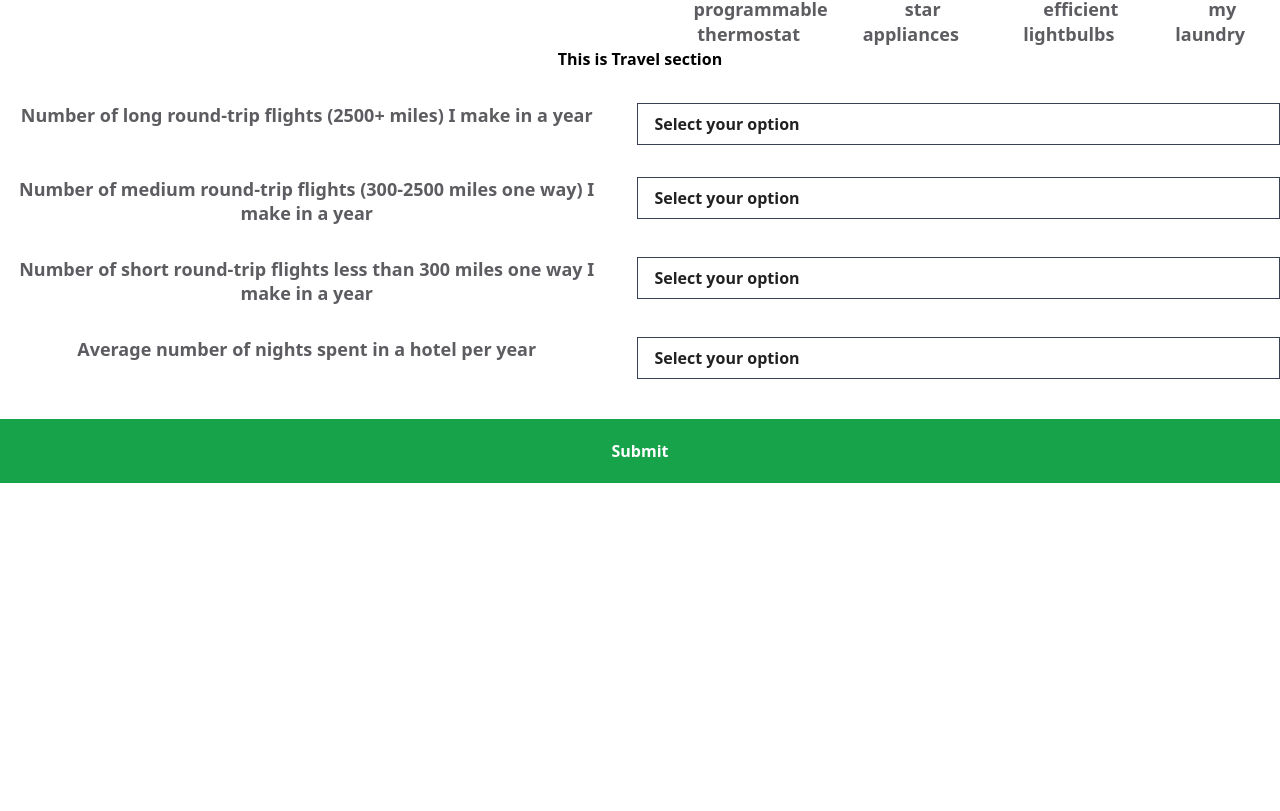
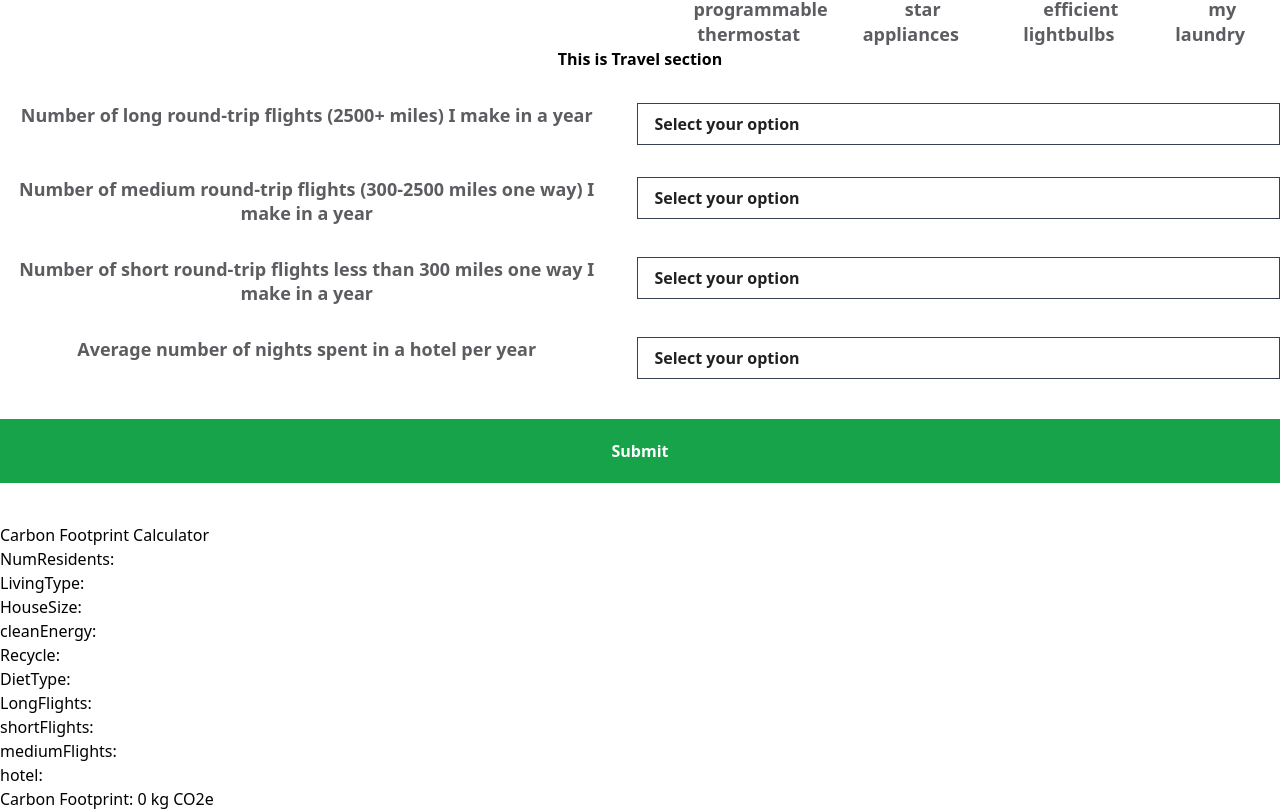
Before and after one commit to VinayakVispute/ClimateChangeHacks, a React (Vite) app in the folder calcu/: page / in a window 1280 px wide. Shown: the part 596-1407 px from the top of the page. Before the commit the page ends 1119 px from the top, so only its background shows below. Built offline with nearby package versions, Linux system fonts and the light colour scheme.

Commit message:
CarbonFootprintcalculator

```diff
--- /dev/null
+++ b/calcu/src/componets/CarbonFootprintCalculator.jsx
@@ -0,0 +1,38 @@
+import React, { useState } from "react";
+
+function CarbonFootprintCalculator({
+  NumResidents,
+  LivingType,
+  HouseSize,
+  cleanEnergy,
+  Recycle,
+  DietType,
+  LongFlights,
+  shortFlights,
+  mediumFlights,
+  hotel,
+
+
+}) {
+  // Define the carbon footprint calculation logic here
+  const carbonFootprint = NumResidents * 100;
+
+  return (
+    <div>
+      <h2>Carbon Footprint Calculator</h2>
+      <p>NumResidents: {NumResidents}</p>
+      <p>LivingType: {LivingType}</p>
+      <p>HouseSize: {HouseSize}</p>
+      <p>cleanEnergy: {cleanEnergy}</p>
+      <p>Recycle: {Recycle}</p>
+      <p>DietType: {DietType}</p>
+      <p>     LongFlights:{LongFlights}</p>
+      <p> shortFlights:{shortFlights}</p>
+      <p>mediumFlights:{mediumFlights}</p>
+      <p>hotel: {hotel}</p>
+      <p>Carbon Footprint: {carbonFootprint} kg CO2e</p>
+    </div>
+  );
+}
+
+export default CarbonFootprintCalculator;
--- a/calcu/src/componets/EventForm.jsx
+++ b/calcu/src/componets/EventForm.jsx
@@ -1,5 +1,5 @@
 import React, { useState } from 'react';
-
+import CarbonFootprintCalculator from './CarbonFootprintCalculator';
 
 
 export default function EventForm() {
@@ -20,6 +20,7 @@ export default function EventForm() {
 
   const handleSubmit = (event) => {
     event.preventDefault();
+
     console.log(`NumResidents: ${NumResidents}`);
     console.log(`LivingType: ${LivingType}`);
     console.log(`HouseSize: ${HouseSIze}`);
@@ -275,6 +276,21 @@ export default function EventForm() {
 
   <button type="submit" class="cursor-pointer font-roboto font-helvetica-neue font-sans  text-base bg-green-600 border-0 box-border text-white font-semibold block mx-auto my-10 py-5 px-10 text-center w-full">Submit</button>
 </form>
+<CarbonFootprintCalculator
+     NumResidents={NumResidents}
+     LivingType={LivingType}
+     HouseSize={HouseSIze}
+     cleanEnergy={cleanEnergy}
+     Recycle={Recycle}
+     DietType={DietType}
+     LongFlights={LongFlights}
+     shortFlights={shortFlights}
+     mediumFlights={mediumFlights}
+     hotel={hotel}
+
+
+   />
     </div>
+
     );
     }
```
